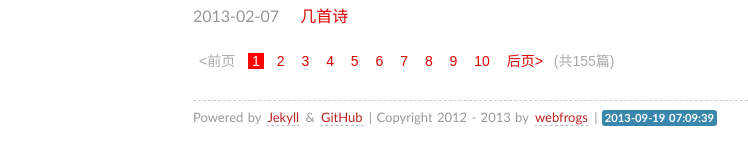
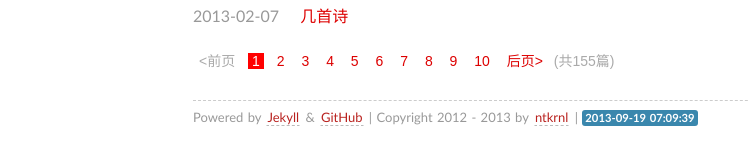
Before and after one commit to ntkrnl/ntkrnl.github.io, a Jekyll site: the page built from index.html, in a window 1280 px wide. Shown: the part 562-727 px from the top of the page, without its empty margins (147-895 px from the left). Built offline with Jekyll 4.4.1, drawn with Linux system fonts in a browser that asks for light colours; some web fonts are replaced; Markdown is read by kramdown in place of the engine named in the settings; the list of posts is cut into pages by our own code; comment, search, counter and statistics services are not loaded.

Commit message:
Update default.html

```diff
--- a/_layouts/default.html
+++ b/_layouts/default.html
@@ -57,7 +57,7 @@
       </div>
 
     <footer>
-        <p><small>Powered by <a href="https://github.com/mojombo/jekyll">Jekyll</a> & <a href="http://pages.github.com">GitHub</a> | Copyright 2012 - {{site.time | date:"%Y"}} by <a href="/about/">webfrogs</a> | <span class="label label-info" id="timeSpan"></span></small></p>
+        <p><small>Powered by <a href="https://github.com/mojombo/jekyll">Jekyll</a> & <a href="http://pages.github.com">GitHub</a> | Copyright 2012 - {{site.time | date:"%Y"}} by <a href="/about/">ntkrnl</a> | <span class="label label-info" id="timeSpan"></span></small></p>
     </footer>
 
     </div>
```
